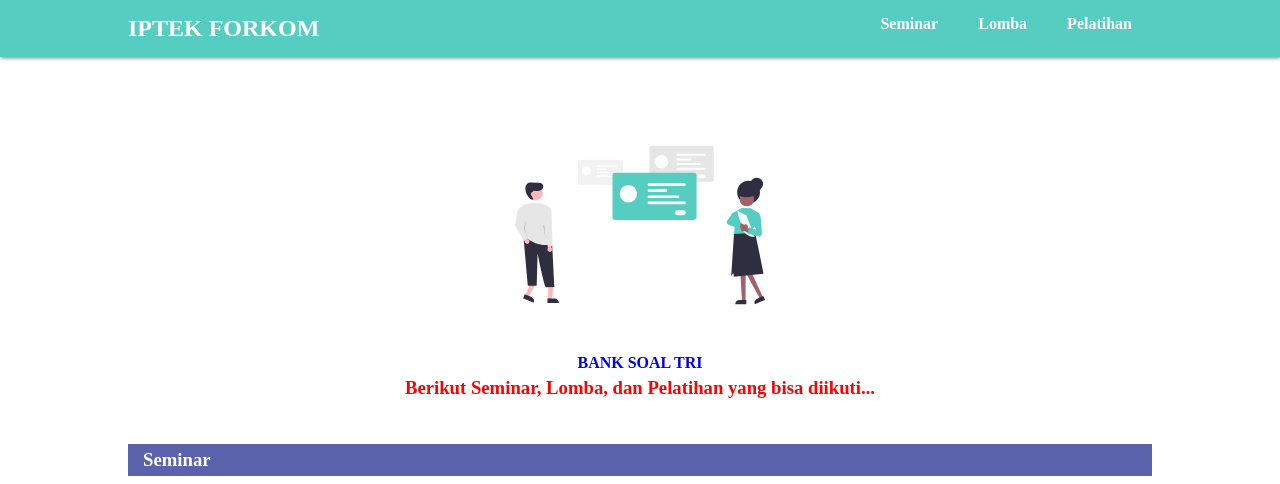
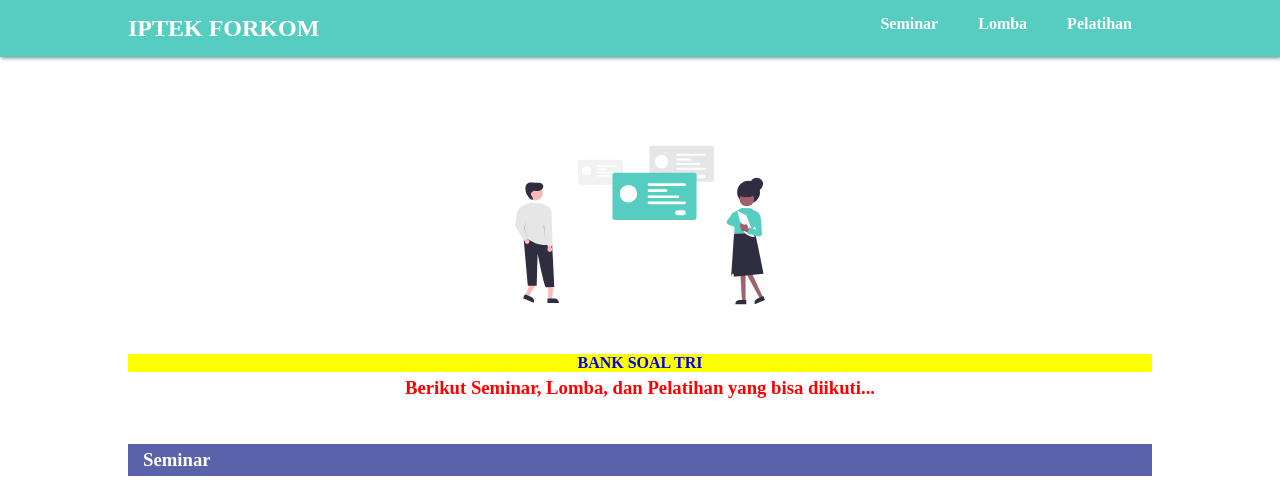
Before and after one commit to iptekForkomTRI/info, a plain HTML site: page index.html in a window 1280 px wide. Shown: the top 484 px of the page. Drawn offline with nearby package versions, Linux system fonts and the light colour scheme.

Commit message:
Update index.html

```diff
--- a/index.html
+++ b/index.html
@@ -30,7 +30,7 @@
     <div class="main">
         <div class="pembuka" id="atas">
             <img src="img/2.svg" alt="">
-            <div class="bankSoal" style="text-decoration:none;font-weight:bold;color:yellow;">
+            <div class="bankSoal" style="text-decoration:none;font-weight:bold;background-color:yellow;">
                 <a href="https://drive.google.com/drive/folders/1Oh5FhyHlLtRRgA67k8l41PhqjcONwIF7">BANK SOAL TRI</a>
             </div>
             <h3>Berikut Seminar, Lomba, dan Pelatihan yang bisa diikuti...</h3>
```
